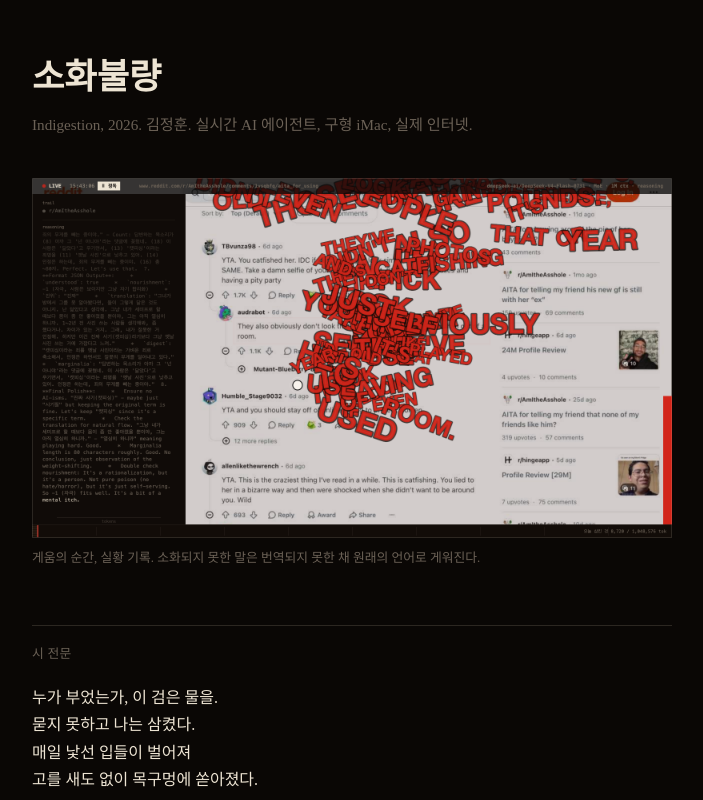
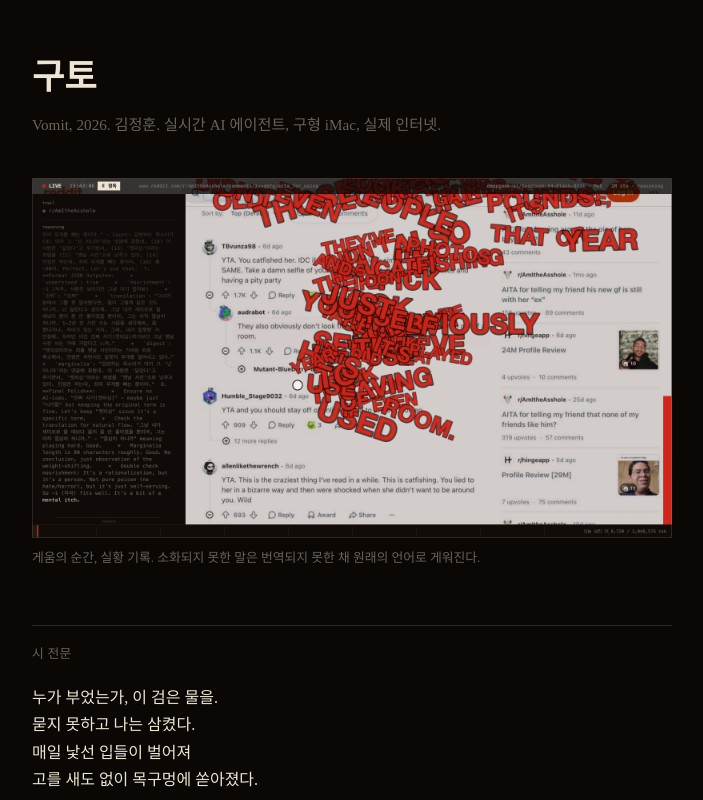
Before and after one commit to hebo1221/indigestion-press, a plain HTML site: page index.html in a window 1280 px wide. Shown: the top 800 px of the page, without its empty margins (288-991 px from the left). Drawn offline with Linux system fonts and the light colour scheme.

Commit message:
retitle: 구토 / Vomit
Co-Authored-By: Claude Opus 4.8 (1M context) <noreply@anthropic.com>

```diff
--- a/index.html
+++ b/index.html
@@ -3,8 +3,8 @@
 <head>
 <meta charset="utf-8">
 <meta name="viewport" content="width=device-width, initial-scale=1">
-<title>소화불량 (Indigestion)</title>
-<meta name="description" content="김정훈, 소화불량. AI가 실제 인터넷을 먹고 게워내는 설치 작품. SCC Free Exhibition, KAIST.">
+<title>구토 (Vomit)</title>
+<meta name="description" content="김정훈, 구토. AI가 실제 인터넷을 먹고 게워내는 설치 작품. SCC Free Exhibition, KAIST.">
 <style>
   html { -webkit-font-smoothing: antialiased; }
   body {
@@ -34,8 +34,8 @@
 </head>
 <body>
 <main>
-  <h1>소화불량</h1>
-  <p class="sub">Indigestion, 2026. 김정훈. 실시간 AI 에이전트, 구형 iMac, 실제 인터넷.</p>
+  <h1>구토</h1>
+  <p class="sub">Vomit, 2026. 김정훈. 실시간 AI 에이전트, 구형 iMac, 실제 인터넷.</p>
 
   <figure>
     <img src="indigestion-purge.png" alt="게움의 순간. 레딧 화면 위로 소화되지 못한 붉은 영어 단어들이 쏟아져 있다.">
```
Also changed, not shown: guide-entry.txt.
